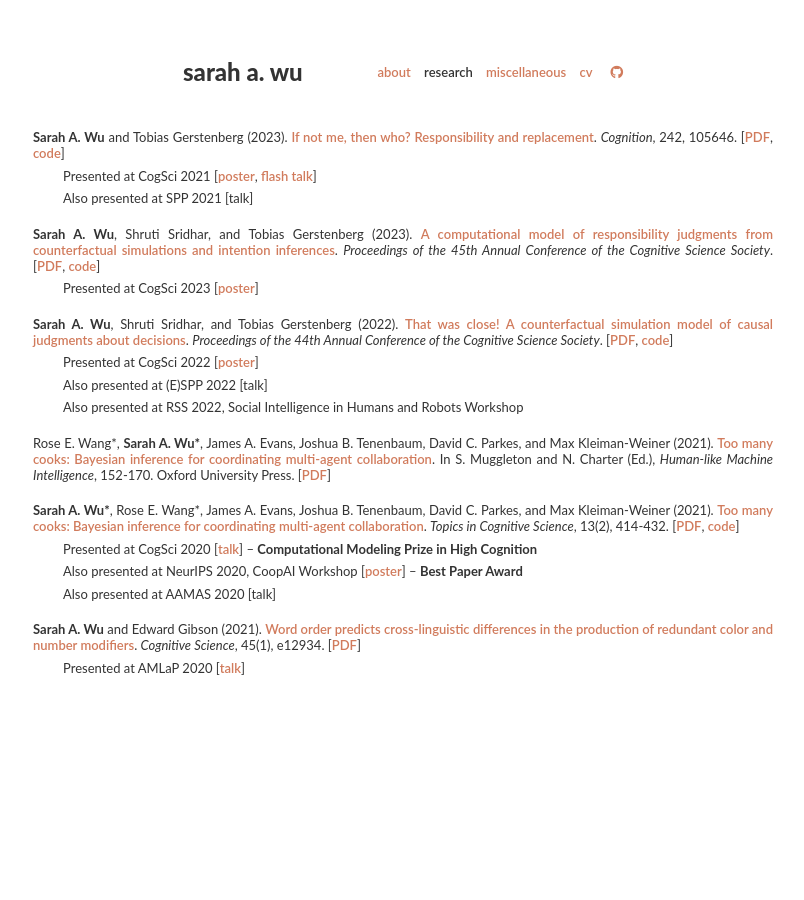
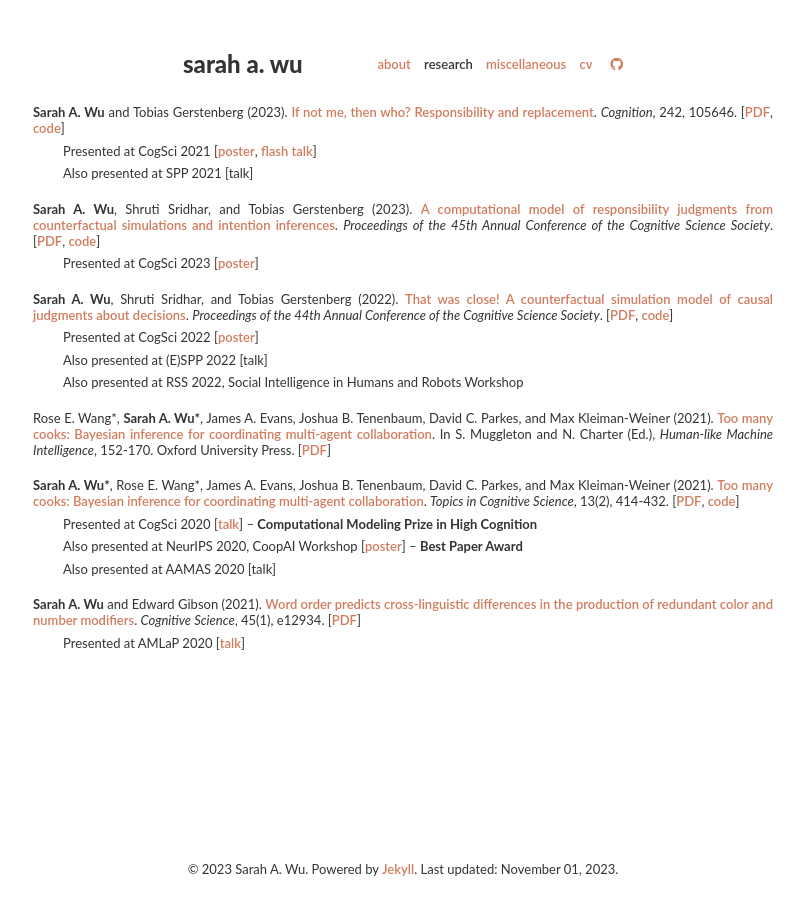
Before and after one commit to sarahawu/sarahawu.github.io, a Jekyll site: the page built from research.md, in a window 1280 px wide. Shown: the whole page, without its empty margins (237-1041 px from the left). Built offline with Jekyll 4.4.1, drawn with Linux system fonts in a browser that asks for light colours; nearby versions of some CDN libraries.

Commit message:
added footer

```diff
--- a/_config.yml
+++ b/_config.yml
@@ -2,13 +2,32 @@
 # https://learn-the-web.algonquindesign.ca/topics/markdown-yaml-cheat-sheet/#yaml
 # https://learnxinyminutes.com/docs/yaml/
 
+# -----------------------------------------------------------------------------
 # Site settings
+# -----------------------------------------------------------------------------
+
 title: Sarah A. Wu
+first_name: Sarah
+middle_name: A.
+last_name: Wu
 email: sarahawu@stanford.edu
-description: >- # this means to ignore newlines until "baseurl:"
+description: >-
     Sarah A. Wu
+footer_text: >-
+    Powered by <a href="https://jekyllrb.com/" target="_blank">Jekyll</a>.
 baseurl: "" # the subpath of your site, e.g. /blog
 url: "https://sarahawu.github.io/" # the base hostname & protocol for your site, e.g. http://example.com
+
+# -----------------------------------------------------------------------------
+# Layout
+# -----------------------------------------------------------------------------
+
+footer_fixed: true
+
+# -----------------------------------------------------------------------------
+# Socials
+# -----------------------------------------------------------------------------
+
 socials:
     twitter:
     github: sarahawu
@@ -16,12 +35,19 @@ socials:
     last-fm: sarahwu_
     # goodreads: sarahawu
 
+# -----------------------------------------------------------------------------
+# Collections
+# -----------------------------------------------------------------------------
+
 collections:
     publications:
         output: true
         permalink: /:collection/:name
 
+# -----------------------------------------------------------------------------
 # Build settings
+# -----------------------------------------------------------------------------
+
 markdown: kramdown
 # theme: minima
 plugins:
--- /dev/null
+++ b/_includes/footer.html
@@ -0,0 +1,8 @@
+<footer>
+
+  <div class="container">
+    &copy; {{ site.time | date: '%Y' }} {{ site.first_name }} {{ site.middle_name }} {{ site.last_name }}. {{ site.footer_text }}
+    Last updated: {{ "now" | date: '%B %d, %Y' }}.
+  </div>
+
+</footer>
--- a/_layouts/default.html
+++ b/_layouts/default.html
@@ -13,7 +13,11 @@
         {{ content }}
 
       </div>
+
+      <div class="push"></div>
     </main>
+
+    {%- include footer.html -%}
 
 </body>
 
--- a/assets/styling/main.scss
+++ b/assets/styling/main.scss
@@ -13,6 +13,8 @@ $title-font-weight: 800 !default;
 
 $unit-spacing:      30px !default;
 $nav-spacing:       10px !default;
+$header-height:     $base-font-size * 7 !default;
+$footer-height:     $base-font-size * 6 !default;
 
 $text-color:        #333333 !default;
 $background-color:  #ffffff !default;
@@ -50,6 +52,8 @@ $on-laptop:         800px !default;
  */
 // force scroll bar so pages don't shift
 html {
+  height: 100%;
+  margin: 0;
   overflow-y: scroll;
 }
 
@@ -63,6 +67,8 @@ body {
        -o-font-feature-settings: "kern" 1;
           font-feature-settings: "kern" 1;
   font-kerning: normal;
+  height: 100%;
+  margin: 0;
 }
 
 p {
@@ -70,6 +76,11 @@ p {
   margin-bottom: $base-font-size / 2;
 }
 
+.page-content {
+  min-height: -webkit-calc(100% - #{$header-height});
+  min-height:         calc(100% - #{$header-height});
+  margin: 0 auto -#{$footer-height};
+}
 
 
 /**
@@ -106,6 +117,8 @@ a {
   margin-left: auto;
   padding-right: $unit-spacing;
   padding-left: $unit-spacing;
+  padding-top: $base-font-size;
+  padding-bottom: $base-font-size;
   @extend %clearfix;
 }
 
@@ -126,11 +139,14 @@ a {
  * site header
  */
 .site-header {
+  height: $header-height;
   max-width: $content-width-narrow;
   margin-right: auto;
   margin-left: auto;
-  margin-top: $unit-spacing * 2;
-  margin-bottom: $unit-spacing * 1.5;
+  .wrapper {
+    padding-top: $base-font-size * 4;
+    padding-bottom: $base-font-size;
+  }
 }
 
 .site-title {
@@ -147,6 +163,25 @@ a {
 }
 
 
+/**
+ * site footer
+ */
+.push {
+    height: $footer-height;
+}
+
+footer {
+    text-align: center;
+    height: $footer-height;
+    .container {
+        padding-top: $base-font-size * 3;
+    }
+}
+
+
+/**
+ * site nav
+ */
 .site-nav {
   float: right;
   vertical-align: bottom;
```
